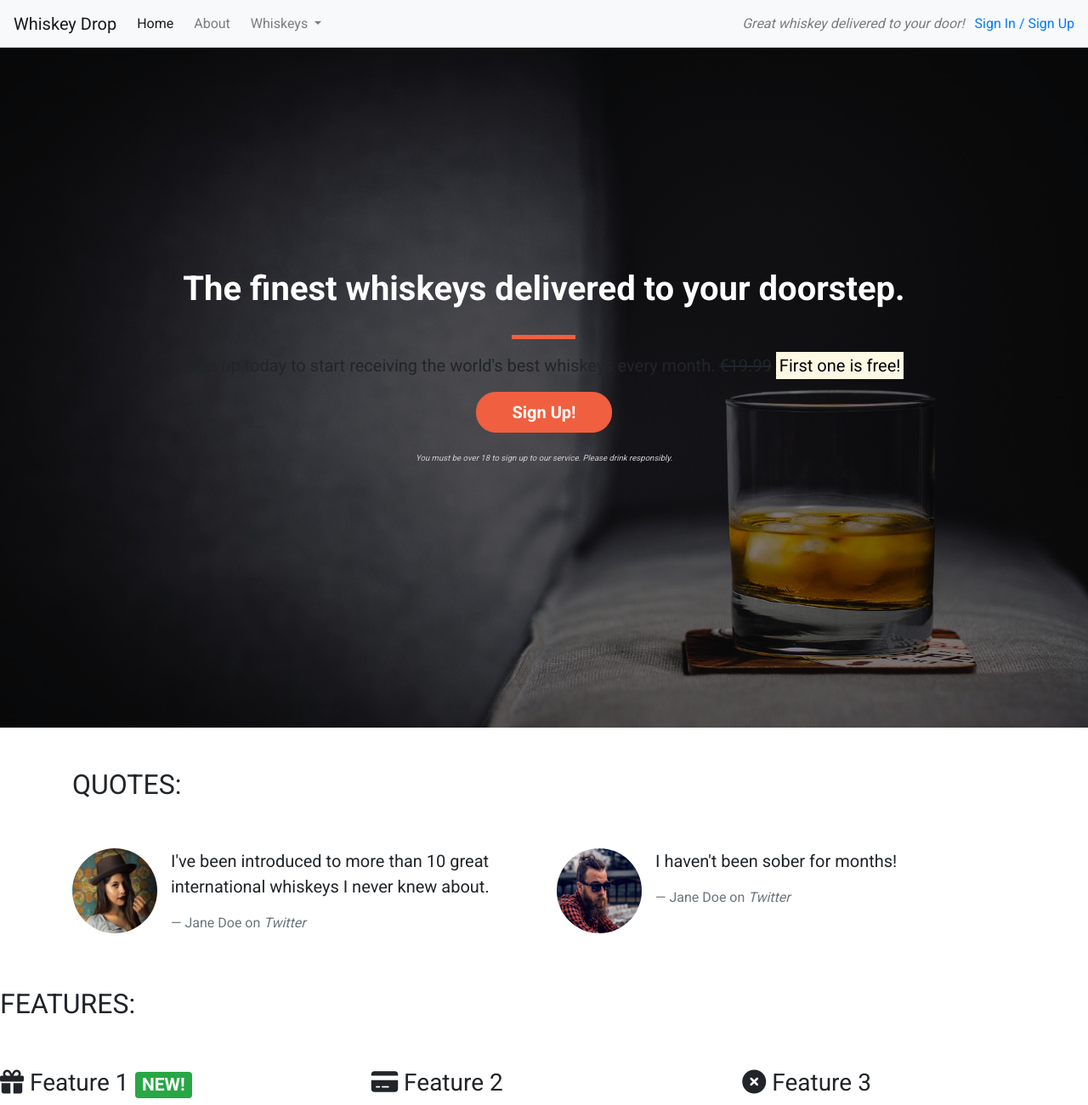
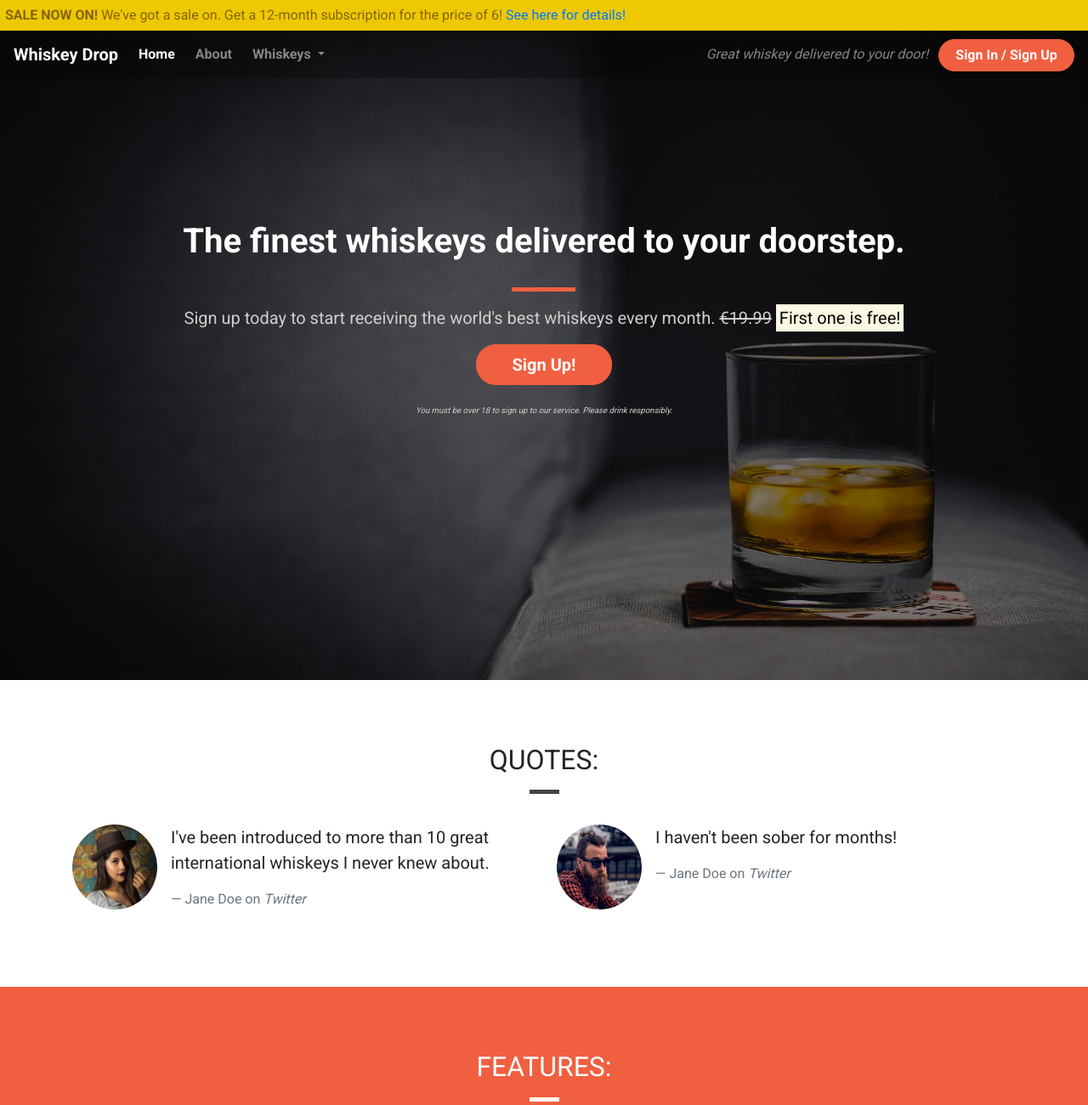
Before and after one commit to GabrielH-02/mess-around, a plain HTML site: page index.html in a window 1280 px wide. Shown: the top 1300 px of the page at 85% size. Drawn offline with nearby package versions, Linux system fonts and the light colour scheme.

Commit message:
Adding with bootstrap

```diff
--- a/css/style.css
+++ b/css/style.css
@@ -2,7 +2,25 @@ body {
     font-family: 'Roboto', sans-serif;
 }
 
-.alert-container {}
+.container-wrapper {}
+
+.container-wrapper--red {
+    background-color: #f05f40;
+    color: white;
+}
+
+.alert-container .col-12 {
+    padding-left: 0;
+    padding-right: 0;
+}
+
+.site-wide-alert {
+    border-radius: 0;
+    margin-bottom: 0;
+    padding: 5px;
+    background-color: #eec802;
+    border-color: #eec802;
+}
 
 .callout-container {
     height: 100vh;
@@ -29,9 +47,29 @@ body {
     background-color: rgba(0, 0, 0, 0.5);
 }
 
+.lead{
+    color: #d0d0d0;
+}
+
 .quotes-container {}
 
 .features-container {}
+
+/* Page headers */
+
+.page-header {
+    margin-bottom: 0;
+    border-bottom: 0;
+    text-align: center;
+}
+
+.page-header h2 {
+    margin-top: 0;
+}
+
+.quotes .page-header {
+    margin-bottom: 20px;
+}
 
 /* Block Didviders*/
 
@@ -39,14 +77,56 @@ body {
     width: 75px;
     height: 5px;
     border: 0;
+    background-color: #444;
 }
 
 .block-divider--orange {
     background-color: #f05f40;
 }
 
+.block-divider--white {
+    background-color: white;
+}
+
 .block-divider--short {
     width: 35px;
+}
+
+/* Content containers */
+
+.content-container {
+    padding-top: 75px;
+    padding-bottom: 75px;
+}
+
+/* Navbar */
+
+.navalert-container {
+    position: absolute;
+    top: 0;
+    left: 0;
+    padding-left: 0;
+    padding-right: 0;
+    z-index: 1;
+}
+
+.navbar {
+    margin-bottom: 0;
+    border: 0;
+    width: 100%;
+    background-color: rgba(0, 0, 0, 0.25);
+}
+
+.navbar .navbar-toggler {
+    border: 0;
+}
+
+.navbar-brand {
+    font-weight: bold;
+}
+
+.navbar .navbar-nav a {
+    font-weight: bold;
 }
 
 
@@ -94,3 +174,24 @@ body {
     background-color: #df4929;
     border-color: #df4929;
 }
+
+.feature {
+    text-align: center;
+    margin-bottom: 40px;
+}
+
+.feature i {
+    margin-bottom: 20px;
+    font-size: 45px;
+    line-height: 45px;
+}
+
+.feature .btn {
+    background-color: white;
+    border-color: white;
+    border-radius: 15px;
+    min-width: 100px;
+    font-weight: bold;
+    margin-top: 10px;
+    color: #f05f40;
+}
--- a/index.html
+++ b/index.html
@@ -12,7 +12,18 @@
 </head>
 
 <body>
-    <nav class="navbar navbar-light bg-light navbar-expand-sm">
+  <div class="container-fluid navalert-container">
+    <div class="container-fluid alert-container">
+      <div class="row d-none d-sm-block">
+        <div class="col-12">
+            <div class="site-wide-alert alert alert-warning">
+              <strong>SALE NOW ON!</strong> We've got a sale on. Get a 12-month subscription for the price of 6!
+              <a href="">See here for details!</a>
+            </div>
+        </div>
+      </div>
+    </div>
+    <nav class="navbar navbar-dark navbar-expand-sm">
         <a href="/" class="navbar-brand">Whiskey Drop</a>
 
         <button class="navbar-toggler ml-auto" type="button" data-toggle="collapse" data-target="#navbarNavDropdown" aria-controls="navbarNavDropdown" aria-expanded="false" aria-label="Toggle navigation">
@@ -41,20 +52,10 @@
         </div>
         <div class="d-none d-md-block">
         <p class="navbar-text my-auto mr-2"><i>Great whiskey delivered to your door!</i></p>
-        <a href="/login">Sign In / Sign Up</a>
+        <a href="/login" class="btn btn--cta btn--red">Sign In / Sign Up</a>
         </div>
     </nav>
-
-    <!-- <div class="container alert-container">
-      <div class="row d-none d-sm-block">
-        <div class="col-12">
-            <div class="alert alert-warning">
-              <strong>SALE NOW ON!</strong> We've got a sale on. Get a 12-month subscription for the price of 6!
-              <a href="">See here for details!</a>
-            </div>
-        </div>
-      </div>
-    </div> -->
+  </div>
 
     <div class="container-fluid callout-container">
         <!-- Callout -->
@@ -77,12 +78,14 @@
     </div>
     </div>
 
-        <!-- Quotes -->
-      <div class="container quotes-container">
+      <!-- Quotes -->
+    <div class="container-wrapper">
+      <div class="container quotes-container content-container">
         <section class="quotes">
             <div class="row">
-                <div class="col-12 my-5">
+                <div class="col-12 page-header">
                     <h2 class="text-uppercase">Quotes:</h2>
+                    <hr class="block-divider block-divider--short">
                 </div>
             </div>
             <div class="row">
@@ -116,33 +119,36 @@
         </section>
         <!-- /.quotes -->
       </div>
+    </div>
 
-        <!-- Features -->
-      <div class="features-container">
+    <!-- Features -->
+    <div class="container-wrapper container-wrapper--red">
+      <div class="container features-container content-container">
         <section class="features">
             <div class="row">
-                <div class="col-12 my-5">
+                <div class="col-12 page-header">
                     <h2 class="text-uppercase">Features:</h2>
+                    <hr class="block-divider block-divider--short block-divider--white">
                 </div>
             </div>
             <div class="row">
                 <div class="col-12 col-md-6 col-lg-4">
                     <div class="feature">
-                        <h3><i class="fa-solid fa-gift d-none d-sm-inline"></i> Feature 1 <span class="badge badge-success">NEW!</span></h3>
+                        <h3><i class="fa-solid fa-gift d-none d-sm-block"></i> Feature 1 <span class="badge badge-success">NEW!</span></h3>
                         <p>Lorem ipsum dolor sit amet, consectetur adipiscing elit, sed do eiusmod tempor incididunt ut labore et dolore magna aliqua. Ut enim ad minim veniam, quis nostrud exercitation ullamco laboris nisi ut aliquip ex ea commodo consequat.</p>
                         <p><a class="btn btn-sm btn-light" href="">Read More</a></p>
                     </div>
                 </div>
                 <div class="col-12 col-md-6 col-lg-4">
                     <div class="feature">
-                        <h3><i class="fa-solid fa-credit-card d-none d-sm-inline"></i> Feature 2</h3>
+                        <h3><i class="fa-solid fa-credit-card d-none d-sm-block"></i> Feature 2</h3>
                         <p>Lorem ipsum dolor sit amet, consectetur adipiscing elit, sed do eiusmod tempor incididunt ut labore et dolore magna aliqua. Ut enim ad minim veniam, quis nostrud exercitation ullamco laboris nisi ut aliquip ex ea commodo consequat.</p>
                         <p><a class="btn btn-sm btn-light" href="">Read More</a></p>
                     </div>
                 </div>
                 <div class="col-12 d-md-none d-lg-block col-lg-4">
                     <div class="feature">
-                        <h3><i class="fa-solid fa-circle-xmark d-none d-sm-inline"></i> Feature 3</h3>
+                        <h3><i class="fa-solid fa-circle-xmark d-none d-sm-block"></i> Feature 3</h3>
                         <p>Lorem ipsum dolor sit amet, consectetur adipiscing elit, sed do eiusmod tempor incididunt ut labore et dolore magna aliqua. Ut enim ad minim veniam, quis nostrud exercitation ullamco laboris nisi ut aliquip ex ea commodo consequat.</p>
                         <p><a class="btn btn-sm btn-light" href="">Read More</a></p>
                     </div>
@@ -151,6 +157,7 @@
         </section>
         <!-- /.features -->
       </div>
+    </div>
 
     <div class="modal" tabindex="-1" role="dialog" id="signUpModal">
       <div class="modal-dialog" role="document">
```
